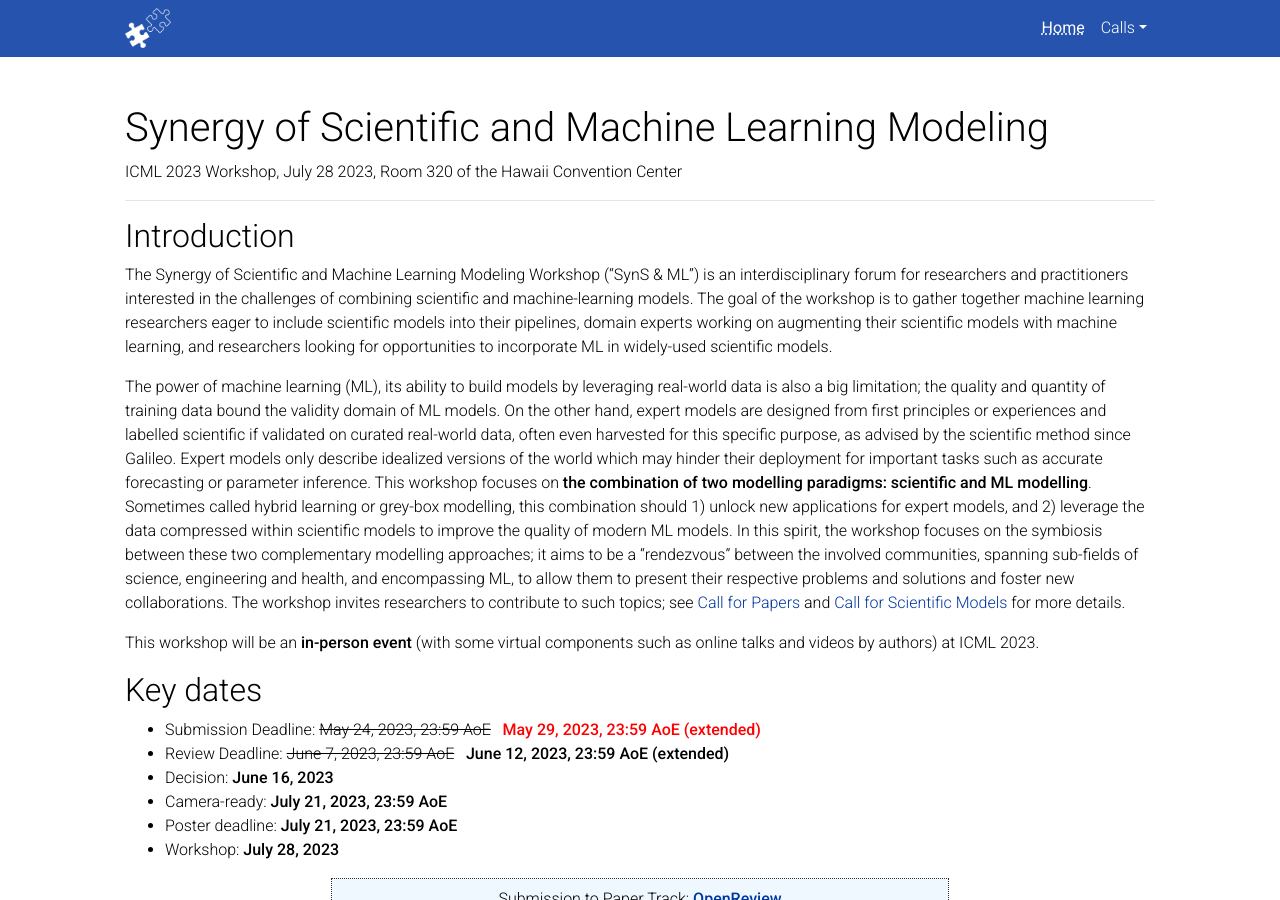
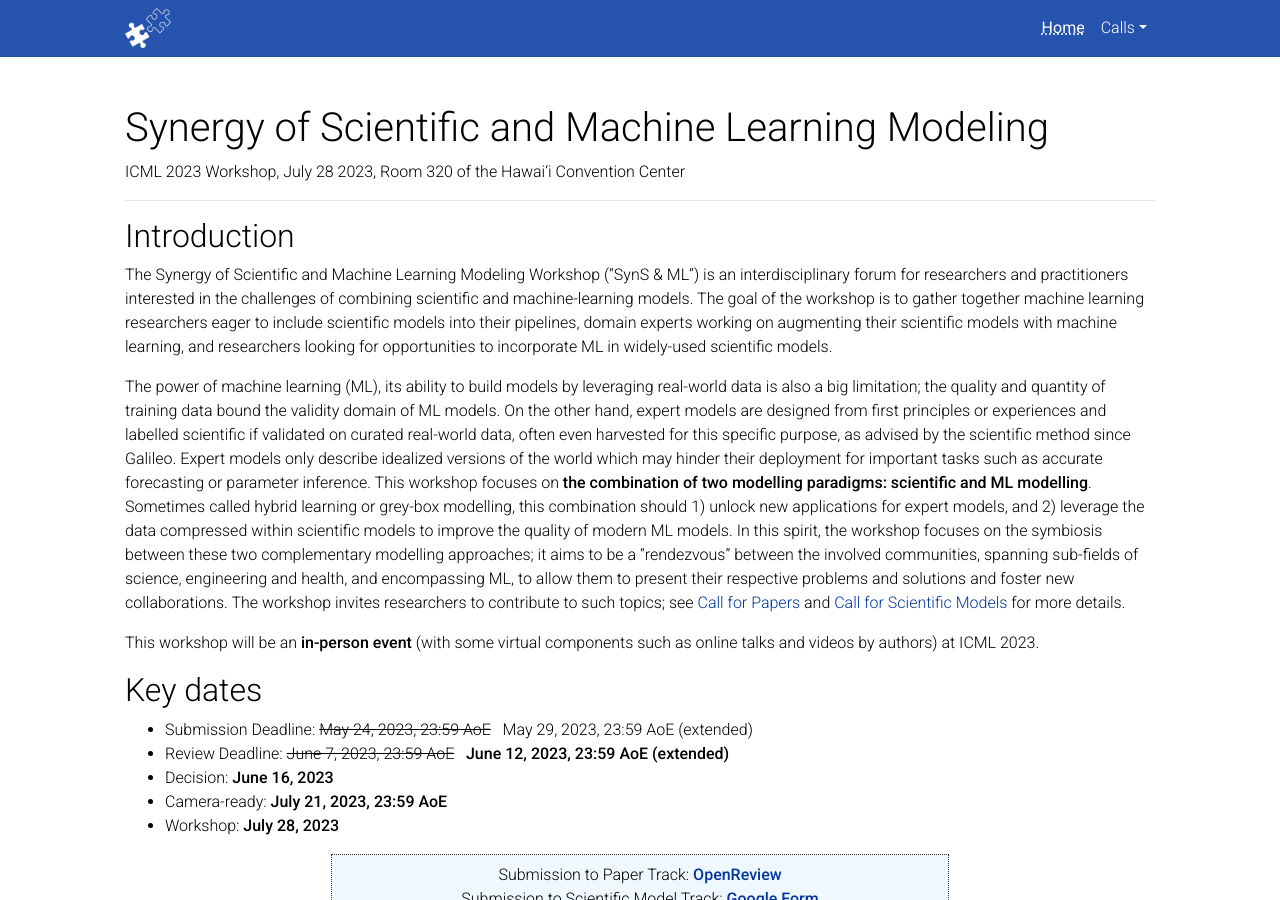
Before and after one commit to syns-ml/2023, a Jekyll site: the page built from _pages/home.md, in a window 1280 px wide and 900 px high. Built offline with Jekyll 4.4.1, drawn with Linux system fonts in a browser that asks for light colours; full-size pictures stand in for the smaller copies a plugin makes; a style sheet for code colours, icons or effects is not loaded.

Commit message:
minor update

```diff
--- a/_includes/key_dates_list.md
+++ b/_includes/key_dates_list.md
@@ -1,6 +1,5 @@
-- Submission Deadline: <s>May 24, 2023, 23:59 AoE</s> &nbsp; <strong style="color: red;">May 29, 2023, 23:59 AoE (extended)</strong>
+- Submission Deadline: <s>May 24, 2023, 23:59 AoE</s> &nbsp; May 29, 2023, 23:59 AoE (extended)
 - Review Deadline: <s>June 7, 2023, 23:59 AoE</s> &nbsp; **June 12, 2023, 23:59 AoE (extended)**
 - Decision: **June 16, 2023**
 - Camera-ready: **July 21, 2023, 23:59 AoE**
-- Poster deadline: **July 21, 2023, 23:59 AoE**
 - Workshop: **July 28, 2023**
--- a/_pages/home.md
+++ b/_pages/home.md
@@ -3,7 +3,7 @@
 title: Home
 hometitle: Synergy of Scientific and Machine Learning Modeling
 permalink: /
-subtitle: ICML 2023 Workshop, July 28 2023, Room 320 of the Hawaii Convention Center
+subtitle: ICML 2023 Workshop, July 28 2023, Room 320 of the Hawai‘i Convention Center
 
 news: false
 ---
```
